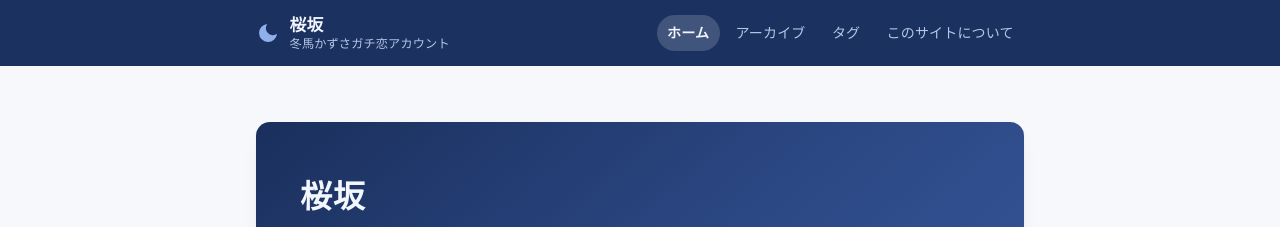
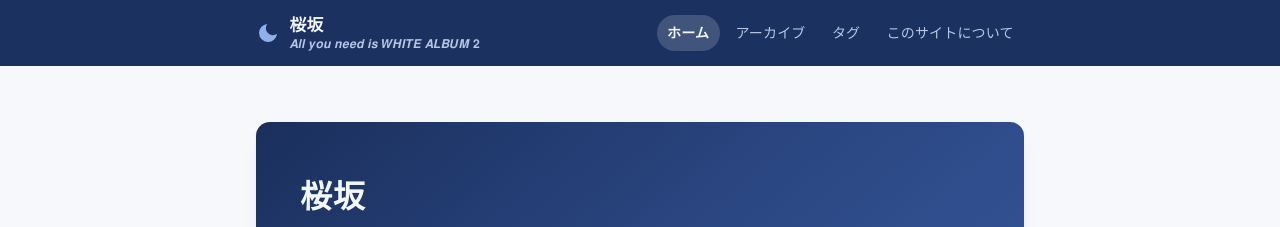
Before and after one commit to sakurazaka-math/sakurazaka-math.github.io, a Jekyll site: the page built from index.html, in a window 1280 px wide. Shown: the top 227 px of the page. Built offline with Jekyll 4.4.1, drawn with Linux system fonts in a browser that asks for light colours.

Commit message:
Update tagline in _config.yml

```diff
--- a/_config.yml
+++ b/_config.yml
@@ -3,7 +3,7 @@
 # ここを書き換えるとサイト全体の表示が変わります
 # ------------------------------------------------------------
 title: 桜坂
-tagline: 冬馬かずさガチ恋アカウント
+tagline: 𝑨𝒍𝒍 𝒚𝒐𝒖 𝒏𝒆𝒆𝒅 𝒊𝒔 𝑾𝑯𝑰𝑻𝑬 𝑨𝑳𝑩𝑼𝑴 𝟐
 description: 雑多なことについて書きます。数式打つのがめんどくさいので厳密な数学の話は少ないかもしれません。１日に複数回更新することもあれば、時を遡って纏めて更新することもあります。
 author: 桜坂
 lang: 日本語
```
